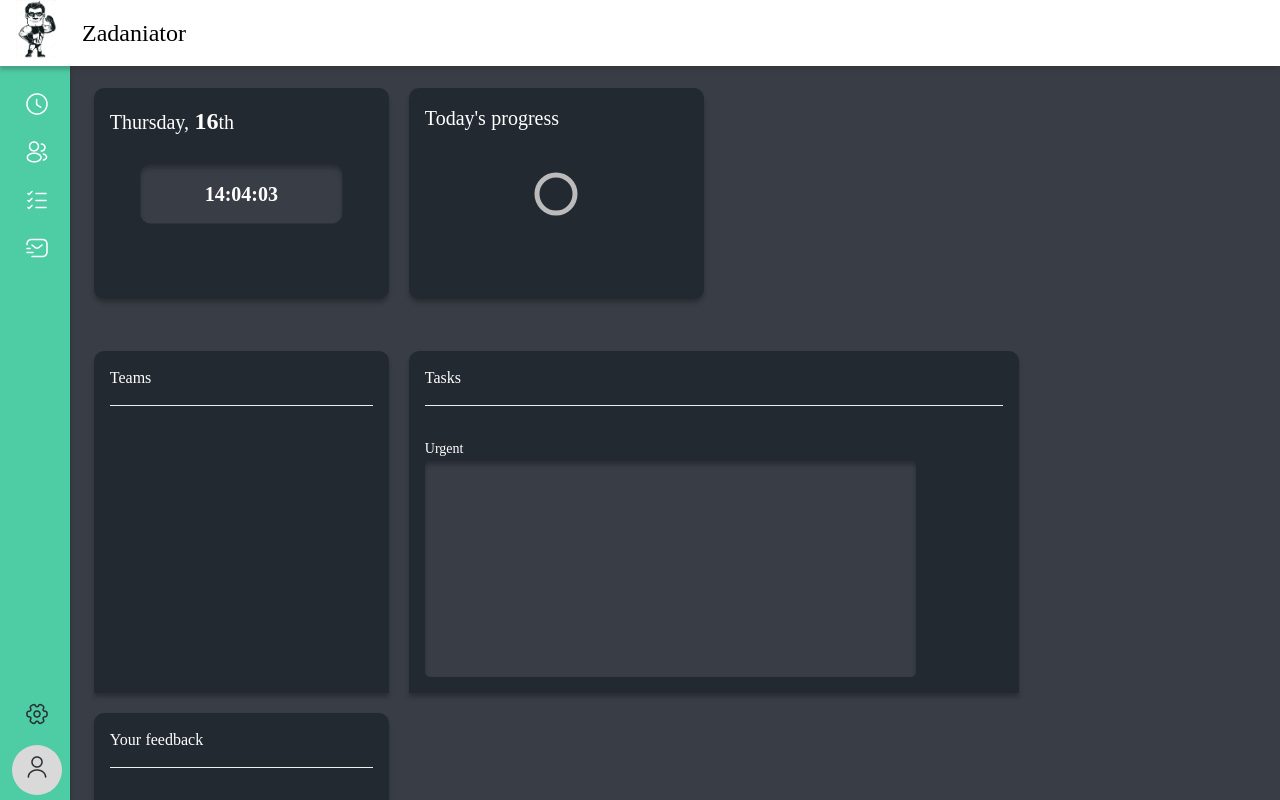
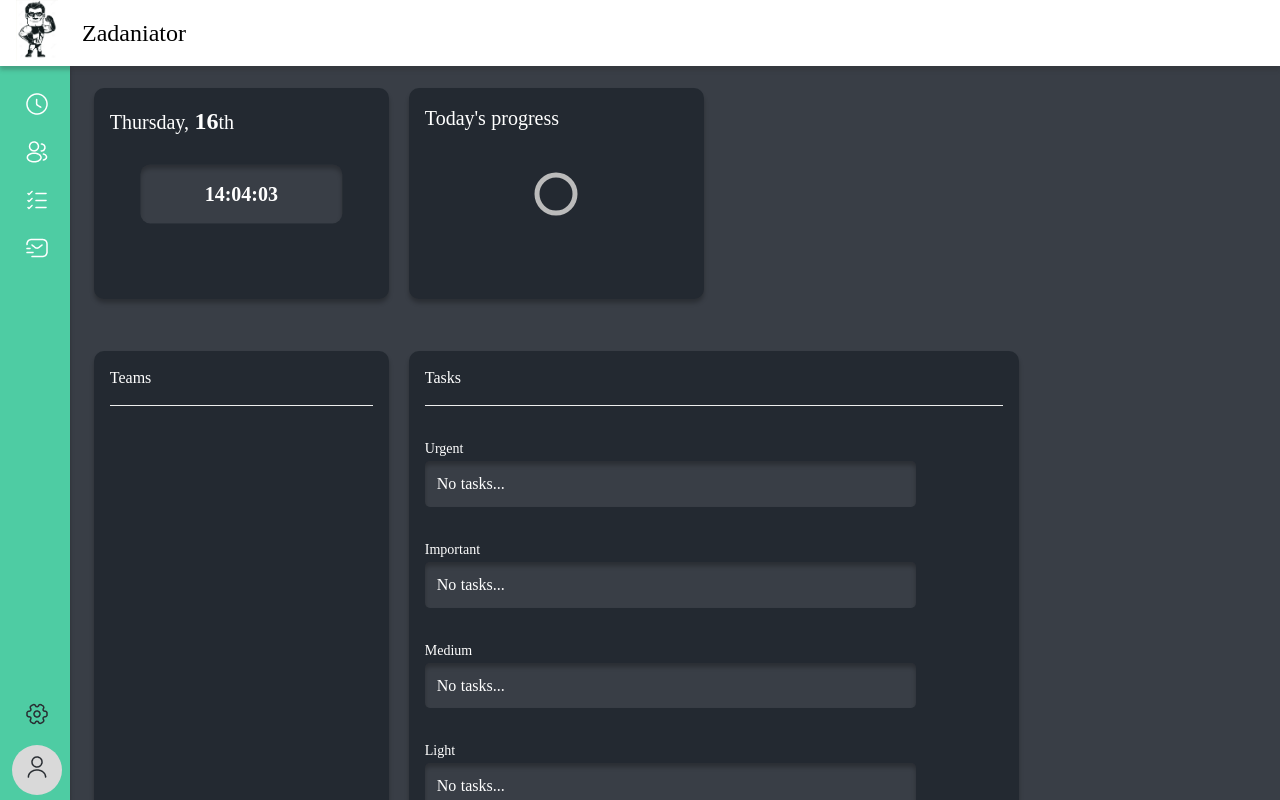
Before and after one commit to zyzik1248/zadaniator, a React (Create React App) app: page / in a window 1280 px wide. Built offline with nearby package versions, Linux system fonts and the light colour scheme; a web font is replaced by a local one.

Commit message:
register

```diff
--- a/src/App.tsx
+++ b/src/App.tsx
@@ -8,8 +8,8 @@ import Profile from './pages/Profile.tsx';
 import Tasks from './pages/Tasks.tsx';
 import Feedback from './pages/Feedback.tsx';
 import Settings from './pages/Settings.tsx';
-import Login from './pages/Login.tsx'; // Import logowania
-import Register from './pages/Register.tsx'; // Import rejestracji
+import Login from './pages/Login.tsx';
+import Register from './pages/Register.tsx';
 
 const App = () => {
   return (
--- /dev/null
+++ b/src/api/index.ts
@@ -0,0 +1 @@
+export { register } from './register.ts';
--- /dev/null
+++ b/src/api/register.ts
@@ -0,0 +1,15 @@
+const API_URL = "http://20.33.68.96/api";
+
+console.log(process.env)
+export const register = async ({username, password, email}: register)=>{
+    try{
+        const resp = await fetch(`${API_URL}/register/`, {
+            method: "POST",
+            body: JSON.stringify({username,password,email})
+        })
+
+        return resp
+    } catch(error){
+        throw new Error(error)
+    }
+}
--- a/src/component/tasks/Tasks.scss
+++ b/src/component/tasks/Tasks.scss
@@ -1,6 +1,12 @@
 .tasks {
-    &-column{
+    &-column {
         width: 610px;
+
+        .tasks-container {
+            display: flex;
+            flex-direction: column;
+            gap: 32px;
+        }
     }
 
     .tasks-category {
@@ -11,12 +17,15 @@
             margin-bottom: 4px;
         }
 
-        .tasks-wrapper{
+        .task-wrapper {
             box-shadow: 0px 4px 4px 0px #00000040 inset;
             max-width: 491px;
-            min-height: 216px;
             border-radius: 5px;
+            padding: 12px;
             background-color: var(--black);
+            font-size: 16px;
+            font-weight: 300;
+            line-height: 21.79px;
         }
     }
 }
--- a/src/component/tasks/Tasks.tsx
+++ b/src/component/tasks/Tasks.tsx
@@ -12,6 +12,9 @@ const Tasks:React.FC<IProps> = ({type = "column"}) => {
         <Card className={`tasks ${type == "row" ? "tasks-row" : "tasks-column"}`} title="Tasks">
             <div className="tasks-container">
                 <TasksCategory name="Urgent"/>
+                <TasksCategory name="Important"/>
+                <TasksCategory name="Medium"/>
+                <TasksCategory name="Light"/>
             </div>
 
         </Card>
--- a/src/component/tasks/TasksCategory.tsx
+++ b/src/component/tasks/TasksCategory.tsx
@@ -5,11 +5,13 @@ interface IProps {
     name?: String
 }
 
-const TasksCategory:React.FC<IProps> = ({name}) => {
+const TasksCategory: React.FC<IProps> = ({ name }) => {
     return (
         <div className="tasks-category">
             <h3 className="name">{name}</h3>
-            <div className="tasks-wrapper"></div>
+            <p className="task-wrapper">
+                No tasks...
+            </p>
         </div>
     )
 }
--- a/src/pages/Register.tsx
+++ b/src/pages/Register.tsx
@@ -1,5 +1,6 @@
 import React, { useState } from 'react';
 import './Register.scss'
+import { register } from '../api/index.ts';
 
 const Register = () => {
   const [formData, setFormData] = useState({ username: '', email: '', password: '' });
@@ -10,8 +11,13 @@ const Register = () => {
 
   const handleSubmit = (e: React.FormEvent) => {
     e.preventDefault();
-    console.log('Register data:', formData);
-    // Tu dodaj logikę wysyłania danych na backend
+    const data = {
+      username: e.target["username"].value,
+      password: e.target["password"].value,
+      email: e.target["email"].value
+    }
+
+    register({...data})
   };
 
   return (
@@ -27,18 +33,18 @@ const Register = () => {
           required
         />
         <input
+          type="password"
+          name="password"
+          placeholder="Password"
+          value={formData.password}
+          onChange={handleChange}
+          required
+        />
+        <input
           type="email"
           name="email"
           placeholder="Email"
           value={formData.email}
-          onChange={handleChange}
-          required
-        />
-        <input
-          type="password"
-          name="password"
-          placeholder="Password"
-          value={formData.password}
           onChange={handleChange}
           required
         />
```
Also changed, not shown: src/types.ts (added, +24 -0 lines), 1 other file (tests, documents, lock files or other folders).
